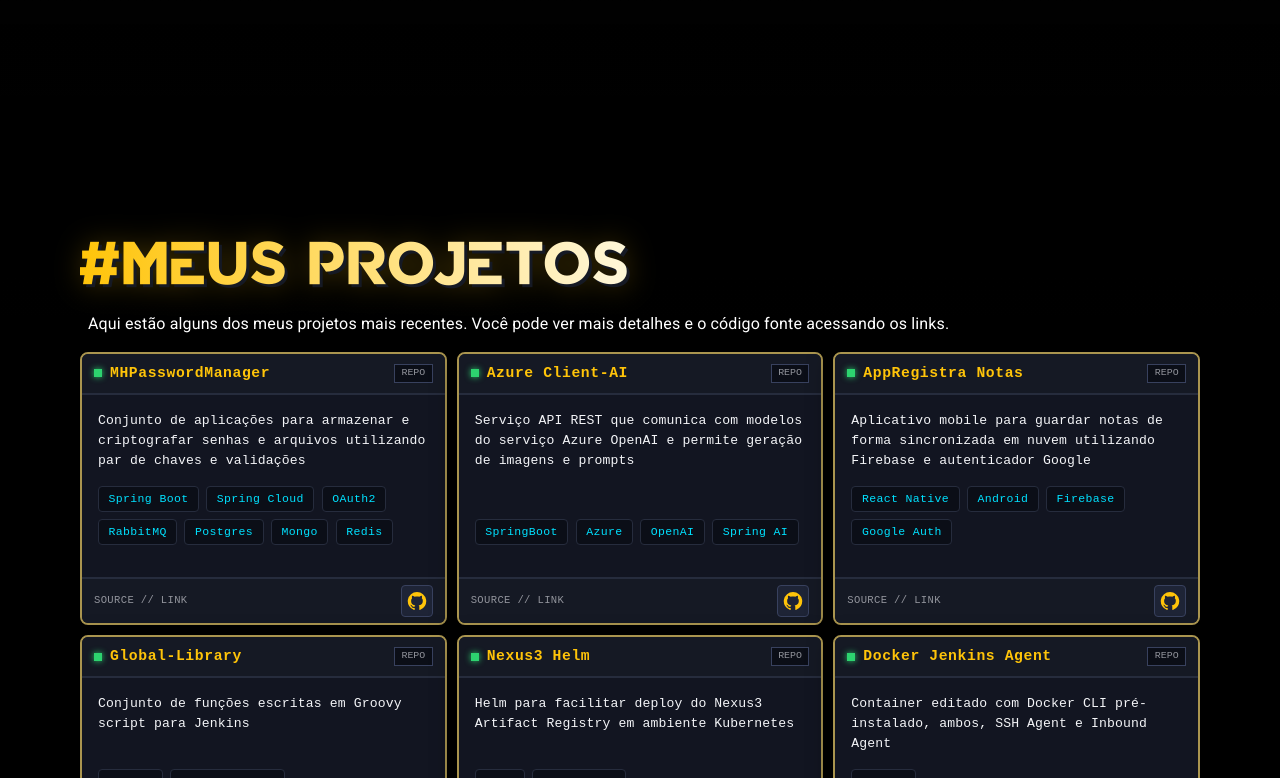
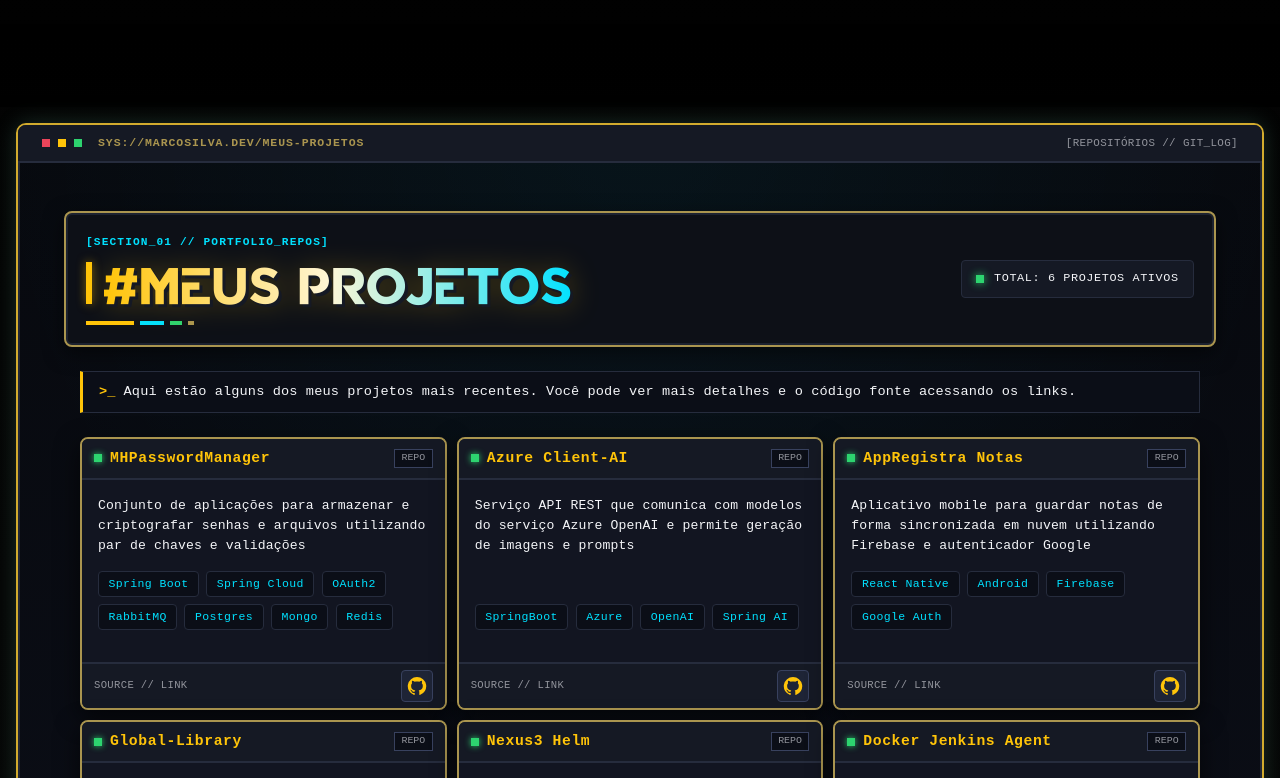
Before and after one commit to marcoshssilva/marcosilva.dev, a Next.js app: page / in a window 1280 px wide. Shown: the part 802-1580 px from the top of the page. Built offline with nearby package versions, Linux system fonts and the light colour scheme; what @mui/material-nextjs would draw is missing.

Commit message:
feat: reestruturar o componente SectionProjects para melhorar a apresentação e a interatividade

```diff
--- a/src/app/components/section-projects/SectionProjects.tsx
+++ b/src/app/components/section-projects/SectionProjects.tsx
@@ -4,7 +4,6 @@ import React from "react";
 import {
   Box,
   Container,
-  Divider,
   Typography
 } from "@mui/material";
 
@@ -55,23 +54,203 @@ export default function SectionProjects() {
     },
   ];
 
-  return <>
-    <Box component={'section'} id="section-projects" className="relative box-section background-projects">
-      <Container className='min-h-screen pt-[97px]'>
+  return (
+    <Box
+      component={'section'}
+      id="section-projects"
+      className="relative box-section background-projects contact-section-screen-frame"
+      sx={{
+        minHeight: "100vh",
+        m: { xs: 1, md: 2 },
+        borderRadius: "10px",
+        overflow: "hidden",
+      }}
+    >
+      {/* Top Bar de Borda sobre toda a tela da Section */}
+      <Box
+        sx={{
+          display: "flex",
+          alignItems: "center",
+          justifyContent: "space-between",
+          px: { xs: 2, md: 3 },
+          py: 1,
+          backgroundColor: "#151924",
+          borderBottom: "2px solid #262c3d",
+          fontFamily: "monospace",
+        }}
+      >
+        <Box sx={{ display: "flex", alignItems: "center", gap: 1 }}>
+          <Box sx={{ width: 8, height: 8, backgroundColor: "#eb445a" }} />
+          <Box sx={{ width: 8, height: 8, backgroundColor: "#ffc409" }} />
+          <Box sx={{ width: 8, height: 8, backgroundColor: "#2dd36f" }} />
+          <Typography
+            variant="caption"
+            sx={{
+              ml: 1,
+              fontFamily: "monospace",
+              fontWeight: 700,
+              color: "#AA954F",
+              letterSpacing: "0.08em",
+              fontSize: "0.72rem",
+            }}
+          >
+            SYS://MARCOSILVA.DEV/MEUS-PROJETOS
+          </Typography>
+        </Box>
+        <Typography
+          variant="caption"
+          sx={{
+            fontFamily: "monospace",
+            color: "#92949c",
+            fontSize: "0.68rem",
+            display: { xs: "none", sm: "inline" },
+          }}
+        >
+          {"[REPOSITÓRIOS // GIT_LOG]"}
+        </Typography>
+      </Box>
+
+      <Container className='py-[48px] px-4'>
+        {/* Cabeçalho Estilizado #Meus Projetos em estilo Retro HUD */}
+        <Box
+          sx={{
+            mb: 3,
+            p: { xs: 2, md: 2.5 },
+            backgroundColor: "#0d1017",
+            border: "2px solid #AA954F",
+            boxShadow: "inset 0 0 0 2px #1c2230, 0 6px 20px rgba(0,0,0,0.5)",
+            borderRadius: "8px",
+            display: "flex",
+            flexDirection: { xs: "column", md: "row" },
+            alignItems: { xs: "flex-start", md: "center" },
+            justifyContent: "space-between",
+            gap: 2,
+          }}
+        >
+          <Box>
+            <Box sx={{ display: "flex", alignItems: "center", gap: 1, mb: 0.5 }}>
+              <Typography
+                variant="caption"
+                sx={{
+                  fontFamily: "monospace",
+                  color: "#00e1ff",
+                  fontWeight: 700,
+                  letterSpacing: "0.1em",
+                  fontSize: "0.7rem",
+                }}
+              >
+                {"[SECTION_01 // PORTFOLIO_REPOS]"}
+              </Typography>
+            </Box>
+
+            <Box sx={{ display: "flex", alignItems: "center", gap: 1.5 }}>
+              <Box
+                sx={{
+                  width: 6,
+                  height: { xs: 32, md: 42 },
+                  backgroundColor: "#ffc409",
+                  boxShadow: "0 0 10px rgba(255, 196, 9, 0.5)",
+                }}
+              />
               <Typography
                 className='section-projects-title'
                 variant='h2'
                 align='left'
-          sx={{ marginTop: '1.2rem', marginBottom: '1rem', marginX: '1rem' }}>
+                sx={{
+                  fontSize: { xs: "2.2rem", sm: "2.8rem", md: "3.2rem" },
+                  lineHeight: 1.1,
+                  m: 0,
+                }}
+              >
                 #Meus Projetos
               </Typography>
-        <Typography sx={{ marginX: '1.5rem', marginY: 0, padding: 0 }}>
+            </Box>
+
+            <Box sx={{ display: "flex", alignItems: "center", gap: 0.75, mt: 1.2 }}>
+              <Box sx={{ width: 48, height: 4, backgroundColor: "#ffc409" }} />
+              <Box sx={{ width: 24, height: 4, backgroundColor: "#00e1ff" }} />
+              <Box sx={{ width: 12, height: 4, backgroundColor: "#2dd36f" }} />
+              <Box sx={{ width: 6, height: 4, backgroundColor: "#AA954F" }} />
+            </Box>
+          </Box>
+
+          <Box
+            sx={{
+              display: "flex",
+              alignItems: "center",
+              gap: 1.2,
+              px: 1.8,
+              py: 1,
+              backgroundColor: "#151924",
+              border: "1px solid #262c3d",
+              borderRadius: "4px",
+            }}
+          >
+            <Box
+              sx={{
+                width: 8,
+                height: 8,
+                backgroundColor: "#2dd36f",
+                boxShadow: "0 0 8px #2dd36f",
+              }}
+            />
+            <Typography
+              variant="caption"
+              sx={{
+                fontFamily: "monospace",
+                color: "#f4f5f8",
+                fontSize: "0.74rem",
+                letterSpacing: "0.05em",
+              }}
+            >
+              {`TOTAL: ${projects.length} PROJETOS ATIVOS`}
+            </Typography>
+          </Box>
+        </Box>
+
+        {/* Subtítulo em estilo Prompt de Terminal */}
+        <Box
+          sx={{
+            backgroundColor: "#0b0e17",
+            border: "1px solid #262c3d",
+            borderLeft: "3px solid #ffc409",
+            px: 2,
+            py: 1.2,
+            mx: 2,
+            mb: 1,
+            display: "flex",
+            alignItems: "center",
+            gap: 1,
+          }}
+        >
+          <Typography
+            component="span"
+            sx={{
+              fontFamily: "monospace",
+              color: "#ffc409",
+              fontWeight: 700,
+              fontSize: "0.85rem",
+            }}
+          >
+            {">_"}
+          </Typography>
+          <Typography
+            sx={{
+              fontFamily: "monospace",
+              color: "#f4f5f8",
+              fontSize: "0.85rem",
+              m: 0,
+              p: 0,
+            }}
+          >
             Aqui estão alguns dos meus projetos mais recentes. Você pode ver mais detalhes e o código fonte acessando os links.
           </Typography>
+        </Box>
+
         <ProjectGroupScrollarea>
           { projects.map((item, index) => <ProjectCard key={index} project={item} />) }
         </ProjectGroupScrollarea>
       </Container>
     </Box>
-  </>
+  );
 }
```
Lines whose indentation alone changed are shown as unchanged.
